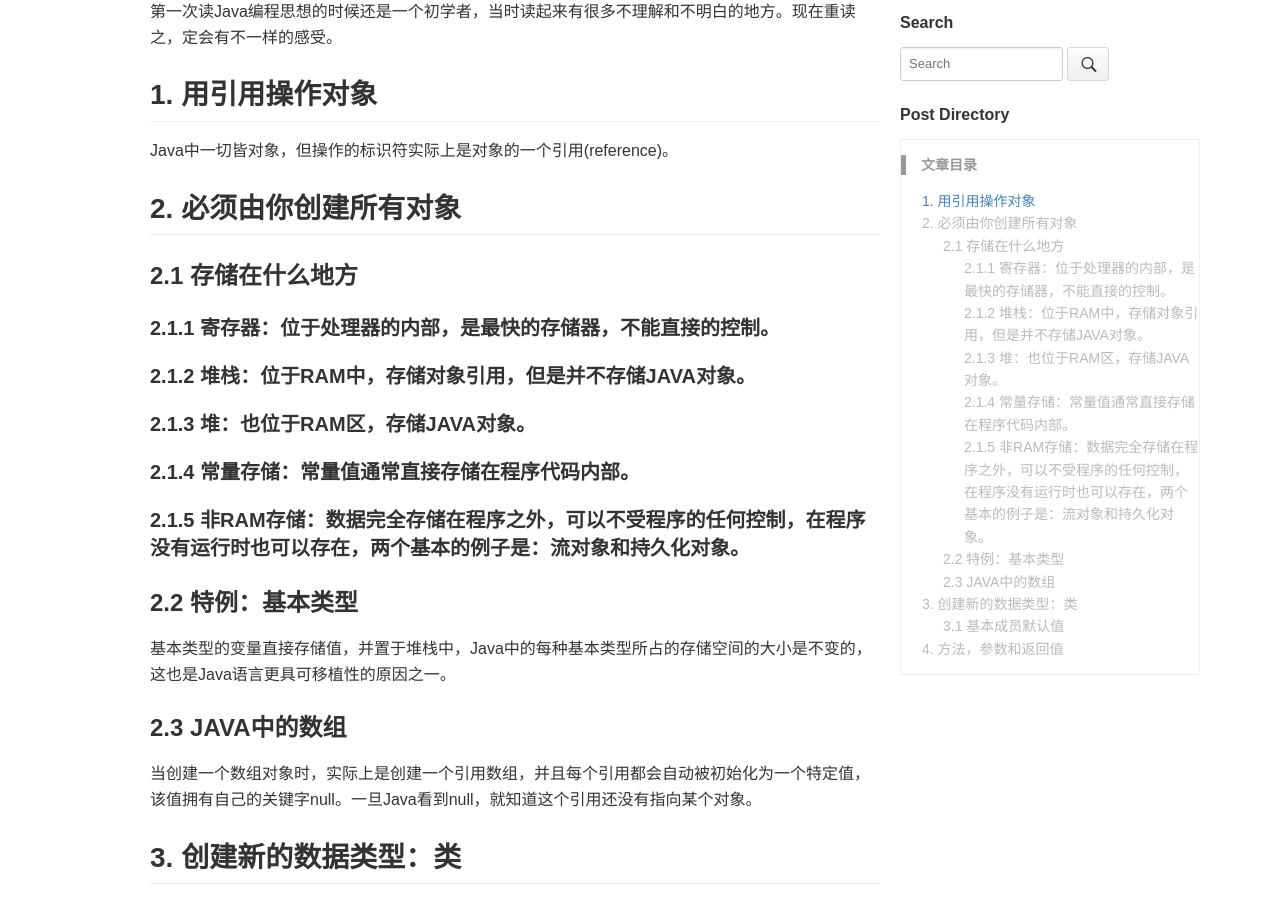
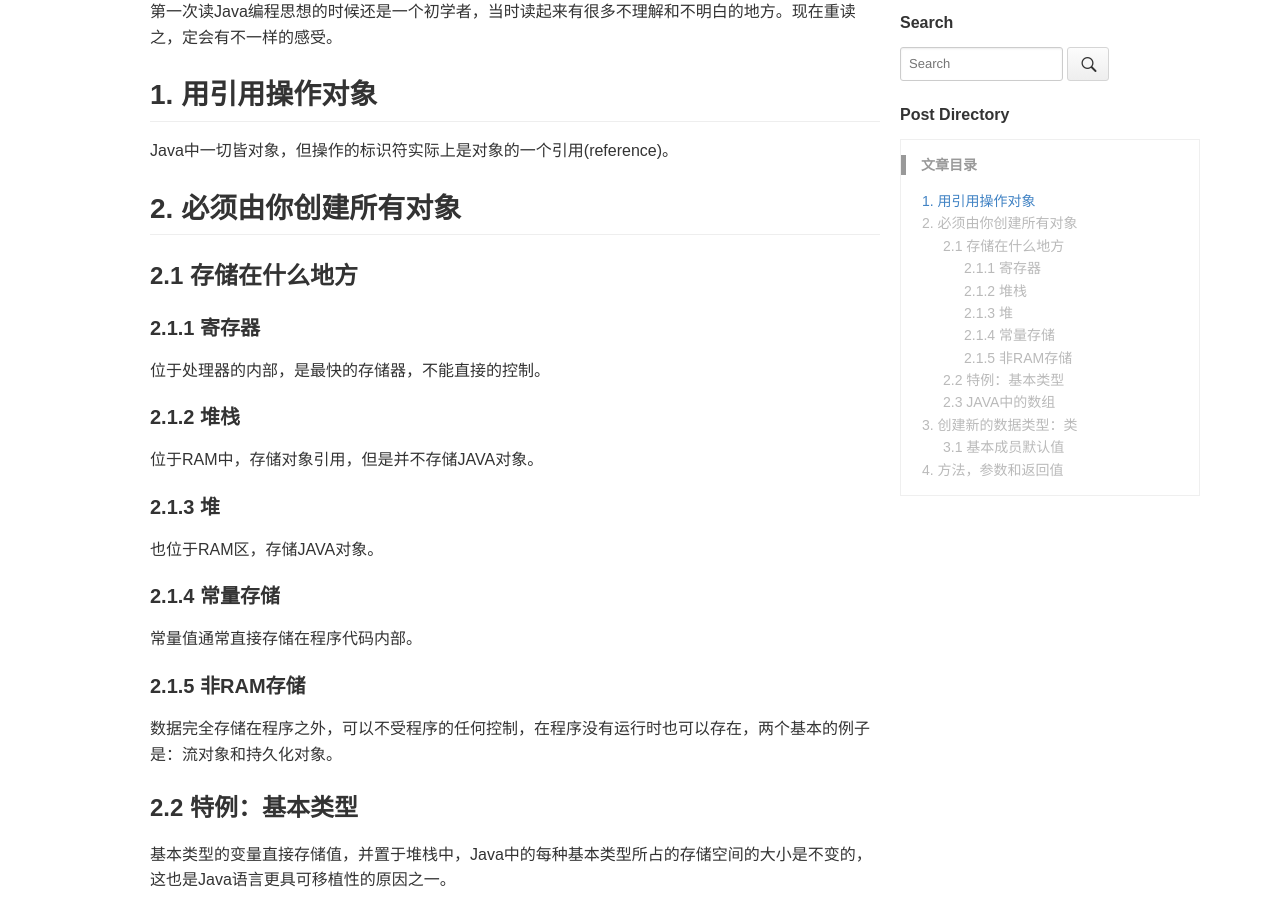
Before and after one commit to QiXingjun/QiXingjun.github.io, a Jekyll site: the page built from _posts/blog/2016-09-08-thinking-in-java-chapter2.md, in a window 1280 px wide and 900 px high, scrolled down 221 px. Built offline with Jekyll 4.4.1, drawn with Linux system fonts in a browser that asks for light colours; comment, search, counter and statistics services are not loaded.

Commit message:
Update 2016-09-08-thinking-in-java-chapter2.md

```diff
--- a/_posts/blog/2016-09-08-thinking-in-java-chapter2.md
+++ b/_posts/blog/2016-09-08-thinking-in-java-chapter2.md
@@ -16,15 +16,25 @@ Java中一切皆对象，但操作的标识符实际上是对象的一个引用(
 
 ### 2.1 存储在什么地方
 
-#### 2.1.1 寄存器：位于处理器的内部，是最快的存储器，不能直接的控制。
+#### 2.1.1 寄存器
 
-#### 2.1.2 堆栈：位于RAM中，存储对象引用，但是并不存储JAVA对象。
+位于处理器的内部，是最快的存储器，不能直接的控制。
 
-#### 2.1.3 堆：也位于RAM区，存储JAVA对象。
+#### 2.1.2 堆栈
 
-#### 2.1.4 常量存储：常量值通常直接存储在程序代码内部。
+位于RAM中，存储对象引用，但是并不存储JAVA对象。
 
-#### 2.1.5 非RAM存储：数据完全存储在程序之外，可以不受程序的任何控制，在程序没有运行时也可以存在，两个基本的例子是：流对象和持久化对象。
+#### 2.1.3 堆
+
+也位于RAM区，存储JAVA对象。
+
+#### 2.1.4 常量存储
+
+常量值通常直接存储在程序代码内部。
+
+#### 2.1.5 非RAM存储
+
+数据完全存储在程序之外，可以不受程序的任何控制，在程序没有运行时也可以存在，两个基本的例子是：流对象和持久化对象。
 
 ### 2.2 特例：基本类型
 
```
